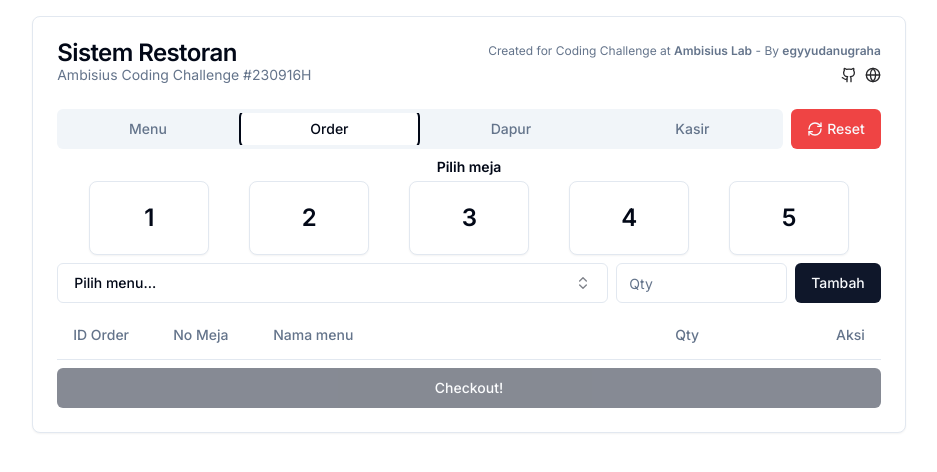
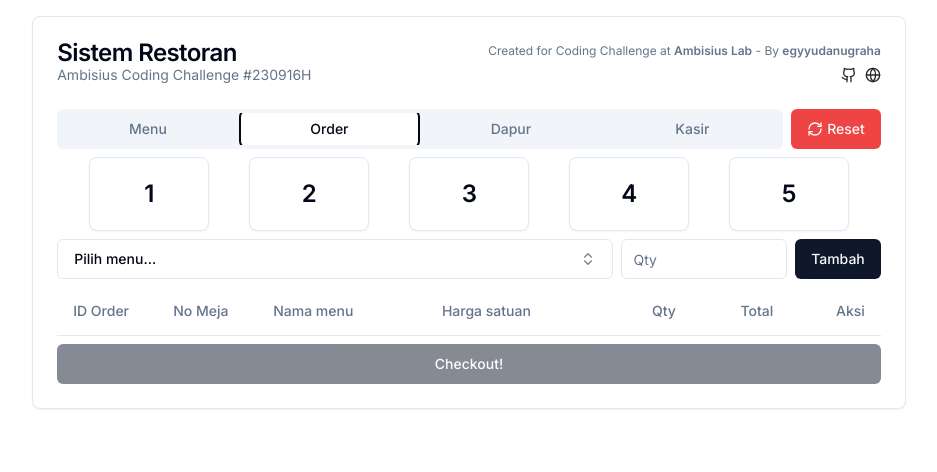
Before and after one commit to egyyudanugraha/challenge-ambisius, a Next.js app: page / in a window 1280 px wide. Both pictures are taken after a click on the tab "Order". Shown: the top 472 px of the page, without its empty margins (171-1108 px from the left). Built offline with nearby package versions, Linux system fonts and the light colour scheme.

Commit message:
Fix feature order & checkout

```diff
--- a/src/components/custom/ComboBox.tsx
+++ b/src/components/custom/ComboBox.tsx
@@ -17,13 +17,12 @@ import {
   PopoverContent,
   PopoverTrigger,
 } from "@/components/ui/popover"
-import { ComboBoxProps, Menu } from "@/types"
+import { ComboBoxProps } from "@/types"
 import { useMenu } from "@/contexts/MenuContext"
 
-const ComboBox = ({ handleSelect }: ComboBoxProps) => {
+const ComboBox = ({ selected, handleSelect }: ComboBoxProps) => {
   const { menus } = useMenu()
   const [open, setOpen] = useState(false)
-  const [value, setValue] = useState("")
 
   return (
     <Popover open={open} onOpenChange={setOpen}>
@@ -34,8 +33,8 @@ const ComboBox = ({ handleSelect }: ComboBoxProps) => {
           aria-expanded={open}
           className="w-full justify-between"
         >
-          {value
-            ? menus.find((menu) => menu.name.toLowerCase() === value)?.name
+          {selected
+            ? menus.find((menu) => menu.id === selected)?.name
             : "Pilih menu..."}
           <ChevronsUpDown className="ml-2 h-4 w-4 shrink-0 opacity-50" />
         </Button>
@@ -49,15 +48,14 @@ const ComboBox = ({ handleSelect }: ComboBoxProps) => {
               <CommandItem
                 key={menu.id}
                 onSelect={(currentValue) => {
-                  setValue(currentValue.toLowerCase() === value ? "" : currentValue)
-                  handleSelect(menu.id)
+                  handleSelect("menuId", menu.id)
                   setOpen(false)
                 }}
               >
                 <Check
                   className={cn(
                     "mr-2 h-4 w-4",
-                    value === menu.name.toLowerCase() ? "opacity-100" : "opacity-0"
+                    selected === menu.id ? "opacity-100" : "opacity-0"
                   )}
                 />
                 {menu.name}
--- /dev/null
+++ b/src/components/custom/InputOrder.tsx
@@ -0,0 +1,105 @@
+import { useState } from 'react'
+import SelectTable from './SelectTable'
+import ComboBox from './ComboBox'
+import { Input } from '../ui/input'
+import { InputOrderProps } from '@/types'
+import { generateId } from '@/lib/utils'
+import { Button } from '../ui/button'
+import * as z from "zod"
+import { useForm } from 'react-hook-form'
+import { zodResolver } from '@hookform/resolvers/zod'
+import {
+  Form,
+  FormControl,
+  FormField,
+  FormItem,
+  FormMessage,
+} from "@/components/ui/form"
+
+const InputOrder = ({ handleAddOrder }: InputOrderProps) => {
+  const FormSchema = z.object({
+    tableId: z.number({
+      required_error: "Harap pilih meja",
+    }).min(1, 'Harap pilih salah satu meja!'),
+    menuId: z.number({
+      required_error: "Harap pilih menu",
+    }),
+    qty: z.number({
+      required_error: "Harap masukan kuantitas",
+    }).min(1, 'Kuantitas minimal 1'),
+  })
+
+  const form = useForm<z.infer<typeof FormSchema>>({
+    resolver: zodResolver(FormSchema),
+    defaultValues: {
+      qty: 0,
+    }
+  })
+
+  function onSubmit(data: z.infer<typeof FormSchema>) {
+    handleAddOrder({
+      ...data,
+      id: generateId(),
+    })
+
+    form.setValue("menuId", 0)
+    form.setValue("qty", 0)
+  }
+
+  return (
+    <Form {...form}>
+      <form onSubmit={form.handleSubmit(onSubmit)} className="flex flex-col gap-2">
+        <FormField
+          control={form.control}
+          name="tableId"
+          render={() => (
+            <FormItem className='flex flex-col gap-1 items-center'>
+              <FormControl>
+                <SelectTable count={5} selected={form.getValues('tableId')} handleSelect={form.setValue} />
+              </FormControl>
+              <FormMessage />
+            </FormItem>
+          )}
+        />
+        <div className="flex gap-2 flex-col sm:flex-row">
+          <FormField
+            control={form.control}
+            name="menuId"
+            render={() => (
+              <FormItem className="w-full">
+                <FormControl>
+                  <ComboBox selected={form.getValues('menuId')} handleSelect={form.setValue} />
+                </FormControl>
+                <FormMessage />
+              </FormItem>
+            )}
+          />
+          <FormField
+            control={form.control}
+            name="qty"
+            render={({ field }) => (
+              <FormItem className="md:w-[30%]">
+                <FormControl>
+                  <Input
+                    {...field}
+                    autoComplete="off"
+                    inputMode="numeric"
+                    type="number"
+                    placeholder="Qty"
+                    min={1}
+                    value={form.getValues('qty') === 0 ? '' : form.getValues('qty')}
+                    onChange={(e) => form.setValue("qty", Number(e.target.value))}
+                  />
+                </FormControl>
+                <FormMessage />
+              </FormItem>
+            )}
+          />
+          <Button type="submit">Tambah</Button>
+        </div>
+      </form>
+    </Form>
+  )
+}
+
+export default InputOrder
--- a/src/components/custom/ResetButton.tsx
+++ b/src/components/custom/ResetButton.tsx
@@ -4,12 +4,15 @@ import { Button } from "../ui/button"
 import { RefreshCw } from 'lucide-react';
 import { useToast } from "../ui/use-toast";
 import { useMenu } from "@/contexts/MenuContext";
+import { useOrder } from "@/contexts/OrderContext";
 
 const ResetButton = () => {
   const { toast } = useToast()
   const { resetMenu } = useMenu()
+  const { resetOrder } = useOrder()
 
   const handleReset = () => {
+    resetOrder();
     resetMenu();
     toast({
       title: 'Berhasil!',
--- a/src/components/custom/SelectTable.tsx
+++ b/src/components/custom/SelectTable.tsx
@@ -8,7 +8,7 @@ const SelectTable = ({ count, selected, handleSelect }: SelectTableProps) => {
         <Card
           key={num}
           className={`w-full max-w-[80px] sm:max-w-[120px] cursor-pointer hover:bg-slate-200 ${selected === num && 'bg-slate-900 hover:bg-current'}`}
-          onClick={() => handleSelect((prevSelect) => prevSelect === num ? 0 : num)}
+          onClick={() => handleSelect("tableId", selected === num ? 0 : num)}
         >
           <CardHeader className="items-center">
             <CardTitle className={`${selected === num && 'text-white'}`}>{num}</CardTitle>
--- a/src/components/custom/section/OrderSection.tsx
+++ b/src/components/custom/section/OrderSection.tsx
@@ -1,32 +1,20 @@
 import { useState } from 'react';
-import SelectTable from "../SelectTable"
-import ComboBox from '../ComboBox';
-import { Input } from '@/components/ui/input';
 import { Button } from '@/components/ui/button';
 import { Order } from '@/types';
-import { generateId } from '@/lib/utils';
 import { Table, TableBody, TableCell, TableHead, TableHeader, TableRow } from '@/components/ui/table';
-import { Trash2 } from 'lucide-react';
 import { useMenu } from '@/contexts/MenuContext';
 import DeleteButton from '../DeleteButton';
 import { useOrder } from '@/contexts/OrderContext';
+import InputOrder from '../InputOrder';
+import { useToast } from '@/components/ui/use-toast';
 
 const OrderSection = () => {
+  const { toast } = useToast()
   const { menus } = useMenu();
-  const [selectedTable, setSelectedTable] = useState(0);
-  const [selectedMenu, setSelectedMenu] = useState(0);
-  const [qty, setQty] = useState(0);
+  const { addOrder } = useOrder()
   const [orders, setOrders] = useState<Order[]>([]);
-  const { addOrder } = useOrder()
 
-  const handleAddOrder = () => {
-    const order: Order = {
-      id: generateId(),
-      menuId: selectedMenu,
-      tableId: selectedTable,
-      qty,
-    }
-
+  const handleAddOrder = (order: Order) => {
     setOrders((prevOrders) => [...prevOrders, order])
   }
 
@@ -37,34 +25,25 @@ const OrderSection = () => {
   const handleCheckout = () => {
     addOrder(orders)
     setOrders([]);
+
+    toast({
+      title: 'Berhasil!',
+      description: 'Pesanan berhasil di-checkout!'
+    })
   }
 
   return (
     <div className="flex flex-col gap-2">
-      <div className='flex flex-col gap-1 items-center'>
-        <span className="font-semibold text-sm">Pilih meja</span>
-        <SelectTable count={5} selected={selectedTable} handleSelect={setSelectedTable} />
-      </div>
-      <div className="flex gap-2 flex-col sm:flex-row">
-        <ComboBox handleSelect={setSelectedMenu} />
-        <Input
-          autoComplete="off"
-          inputMode="numeric"
-          type="number"
-          placeholder="Qty"
-          className="md:w-[30%]"
-          value={qty === 0 ? '' : qty}
-          onChange={(e) => setQty(Number(e.target.value))}
-        />
-        <Button onClick={handleAddOrder}>Tambah</Button>
-      </div>
+      <InputOrder handleAddOrder={handleAddOrder} />
       <Table>
         <TableHeader>
           <TableRow>
             <TableHead className="w-[100px]">ID Order</TableHead>
             <TableHead className="w-[100px]">No Meja</TableHead>
             <TableHead>Nama menu</TableHead>
+            <TableHead>Harga satuan</TableHead>
             <TableHead className="text-right">Qty</TableHead>
+            <TableHead className="text-right">Total</TableHead>
             <TableHead className="text-right">Aksi</TableHead>
           </TableRow>
         </TableHeader>
@@ -74,7 +53,9 @@ const OrderSection = () => {
               <TableCell className="font-medium">{order.id}</TableCell>
               <TableCell>{order.tableId}</TableCell>
               <TableCell>{menus.find((menu) => menu.id === order.menuId)?.name}</TableCell>
+              <TableCell>{`Rp. ${menus.find((menu) => menu.id === order.menuId)?.price.toLocaleString('id-ID')},-`}</TableCell>
               <TableCell className="text-right">{order.qty}</TableCell>
+              <TableCell className="text-right">{`Rp. ${((menus.find((menu) => menu.id === order.menuId)?.price || 0) * order.qty).toLocaleString('id-ID')},-`}</TableCell>
               <TableCell className="text-right">
                 <DeleteButton data={order} handleDelete={handleDeleteOrder} />
               </TableCell>
--- a/src/hooks/useLocalStorage.ts
+++ b/src/hooks/useLocalStorage.ts
@@ -9,12 +9,12 @@ const useLocalStorage = <T>(key: string, initialState: T[]): [T[], React.Dispatc
     const dataFromStorage = getDataFromLocalStorage(key)
     if (dataFromStorage) setStorage(dataFromStorage);
     setInit(false)
-  }, []);
+  }, [key]);
 
   useEffect(() => {
     if (!init) setDataToLocalStorage(key, storage);
 
-  }, [storage]);
+  }, [storage, key, init]);
 
   return [storage, setStorage];
 }
```
Also changed, not shown: src/types/index.ts (+7 -2 lines).
